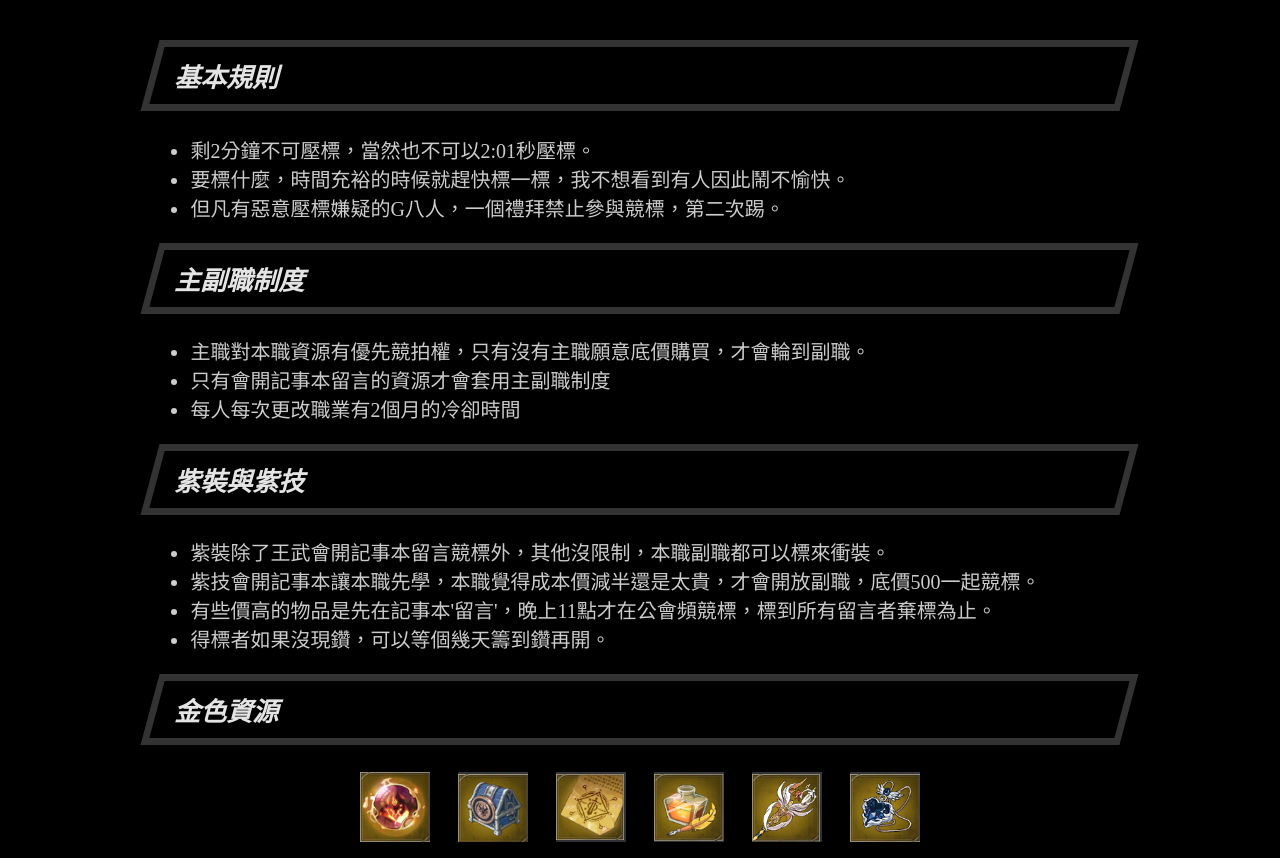
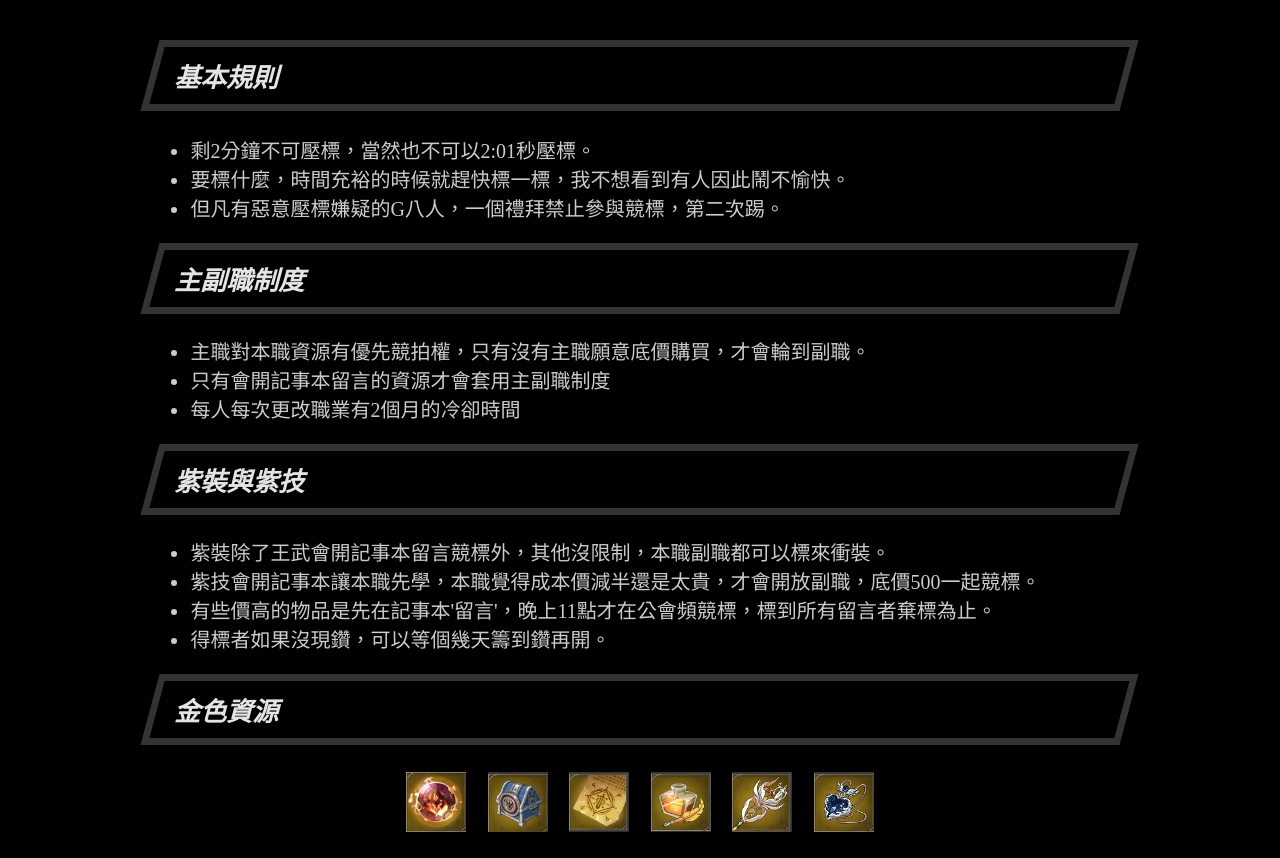
Before and after one commit to Khlooee/eden, a plain HTML site: page html/auction.html in a window 1280 px wide. Shown: the part 89-947 px from the top of the page. Drawn offline with Linux system fonts and the light colour scheme.

Commit message:
Update auction.html

```diff
--- a/html/auction.html
+++ b/html/auction.html
@@ -19,8 +19,8 @@
             display: inline-block;
         }
         .resource-button img {
-            width: 70px; /* 調整寬度為原來的1.5倍 */
-            height: 70px; /* 調整高度為原來的1.5倍 */
+            width: 60px; /* 調整寬度為原來的1.5倍 */
+            height: 60px; /* 調整高度為原來的1.5倍 */
         }
         .resource-button.selected {
             background-color: #ffffff; /* 灰色背景 */
@@ -29,7 +29,7 @@
             display: flex; /* 使用彈性盒子排列圖標 */
             justify-content: space-around; /* 均勻分配空間 */
             margin: 20px auto; /* 居中顯示 */
-            width: 60%;
+            width: 50%;
 
         }
 
```
